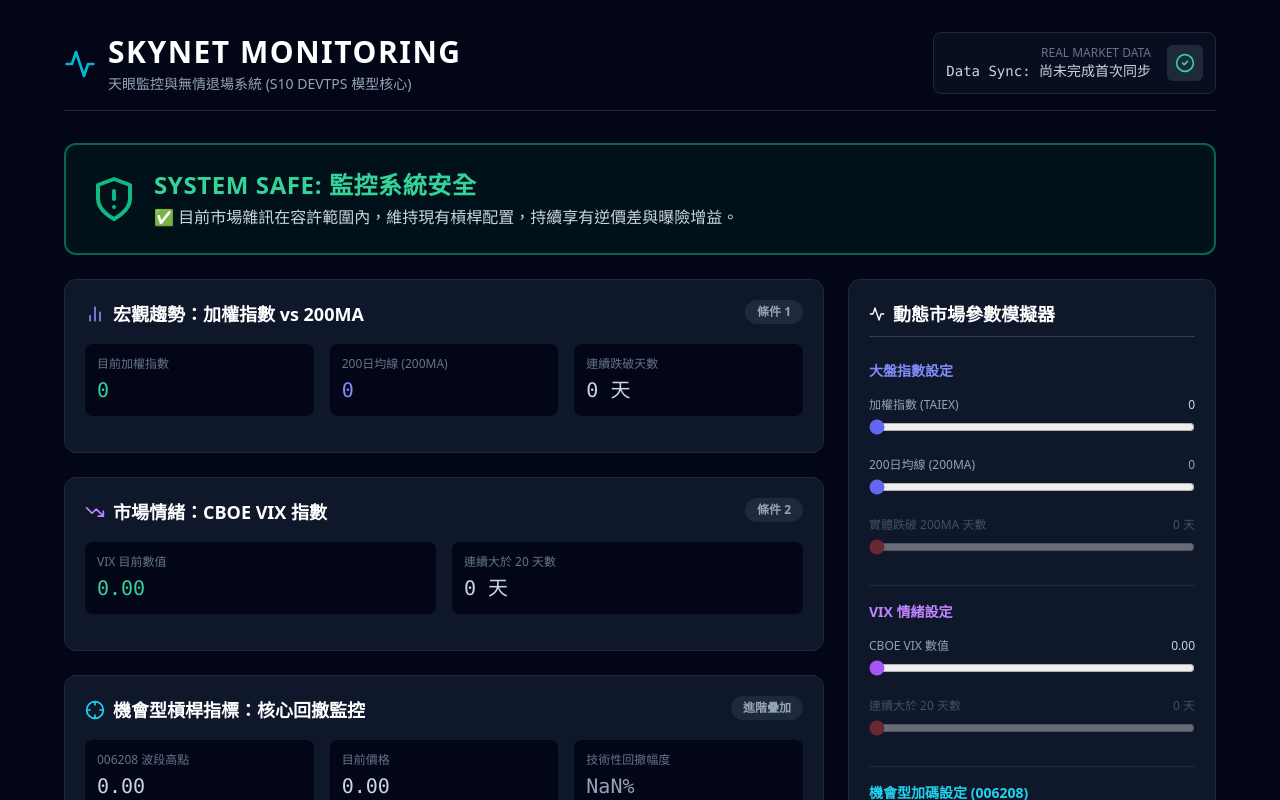
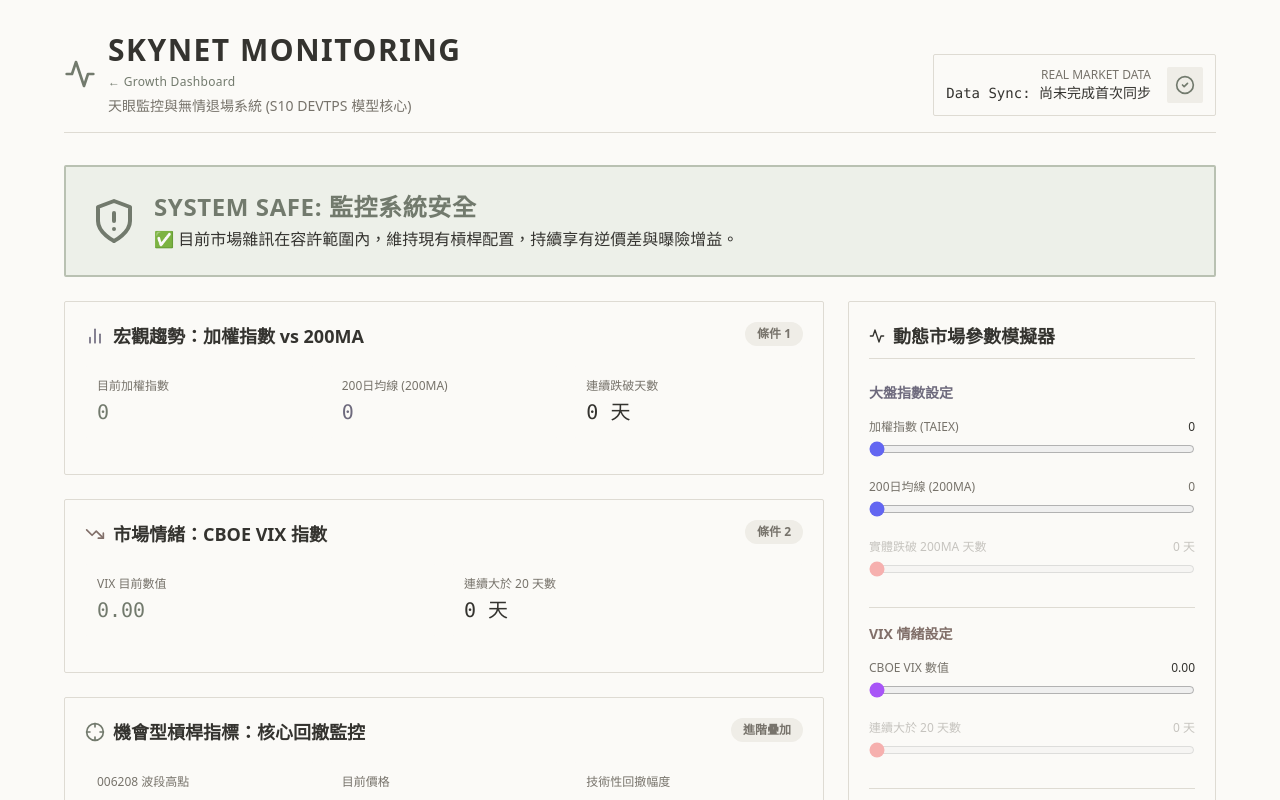
Before and after one commit to hanjhou2000716/skynet-monitoring, a React (Create React App) app: page / in a window 1280 px wide. Shown: the top 800 px of the page. Built offline with nearby package versions, Linux system fonts and the light colour scheme.

Commit message:
Refresh Skynet dashboard visual system

```diff
--- a/public/index.html
+++ b/public/index.html
@@ -7,7 +7,23 @@
     <!-- 補上這行，樣式才會回來！ -->
     <script src="https://cdn.tailwindcss.com"></script>
     <style>
-      body { background-color: #020617; } /* 設定預設深色背景 */
+      @import url('https://fonts.googleapis.com/css2?family=Noto+Sans+TC:wght@400;500;700&family=Noto+Serif+TC:wght@600;700&display=swap');
+      :root { --paper: #f5f4ef; --surface: #fbfaf7; --ink: #34332f; --muted: #77736b; --line: #dedbd3; --sage: #727a6d; --brick: #ad6658; }
+      body { background: var(--paper); color: var(--ink); font-family: 'Noto Sans TC', sans-serif; }
+      .bg-slate-950, .bg-slate-900, .bg-slate-900\/50 { background-color: var(--surface) !important; }
+      .bg-slate-800 { background-color: #efede7 !important; }
+      .border-slate-800, .border-slate-700 { border-color: var(--line) !important; }
+      .text-white, .text-slate-200, .text-slate-300 { color: var(--ink) !important; }
+      .text-slate-400, .text-slate-500 { color: var(--muted) !important; }
+      .text-cyan-500, .text-cyan-400, .text-emerald-500, .text-emerald-400 { color: var(--sage) !important; }
+      .text-indigo-400 { color: #6e6a7d !important; }
+      .text-purple-400 { color: #816f69 !important; }
+      .bg-emerald-950\/30, .bg-emerald-950\/40 { background-color: #edf0e9 !important; }
+      .border-emerald-500\/50 { border-color: #b9c1b2 !important; }
+      .bg-red-950\/40, .bg-red-950\/50 { background-color: #f7ece8 !important; }
+      .border-red-500\/50 { border-color: #d9aaa0 !important; }
+      .text-red-400, .text-red-500 { color: var(--brick) !important; }
+      .rounded-xl, .rounded-lg, .rounded-md { border-radius: 2px !important; }
     </style>
   </head>
   <body>
--- a/src/App.js
+++ b/src/App.js
@@ -116,6 +116,9 @@ const App = () => {
               <h1 className="text-2xl md:text-3xl font-bold text-white tracking-wider uppercase">
                 Skynet Monitoring
               </h1>
+              <a href="https://hanjhou2000716.github.io/tgolaf-fin-tracker/" className="text-xs text-cyan-400 mt-1 inline-block tracking-wide">
+                ← Growth Dashboard
+              </a>
               <p className="text-sm text-slate-400 mt-1">
                 天眼監控與無情退場系統 (S10 DEVTPS 模型核心)
               </p>
```
